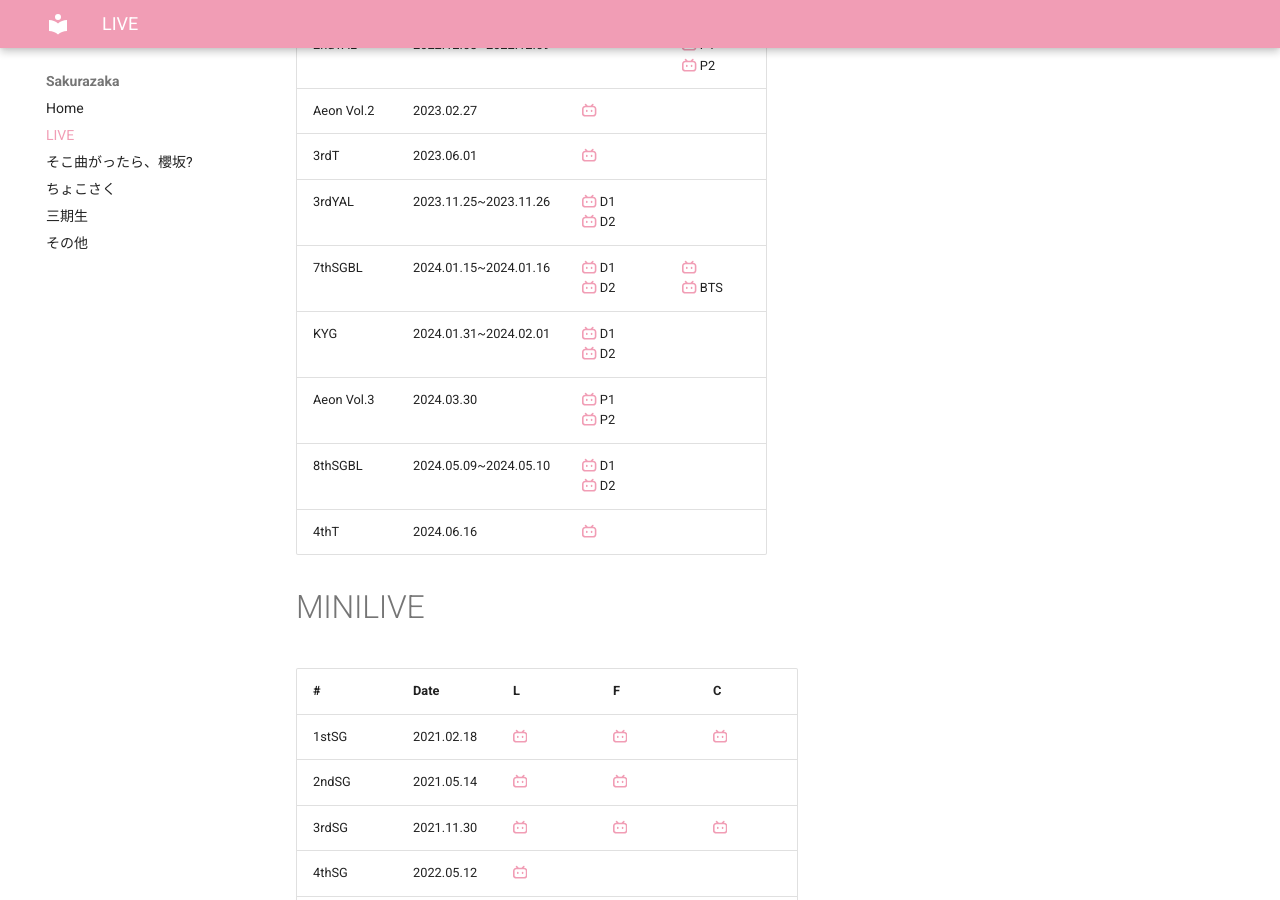
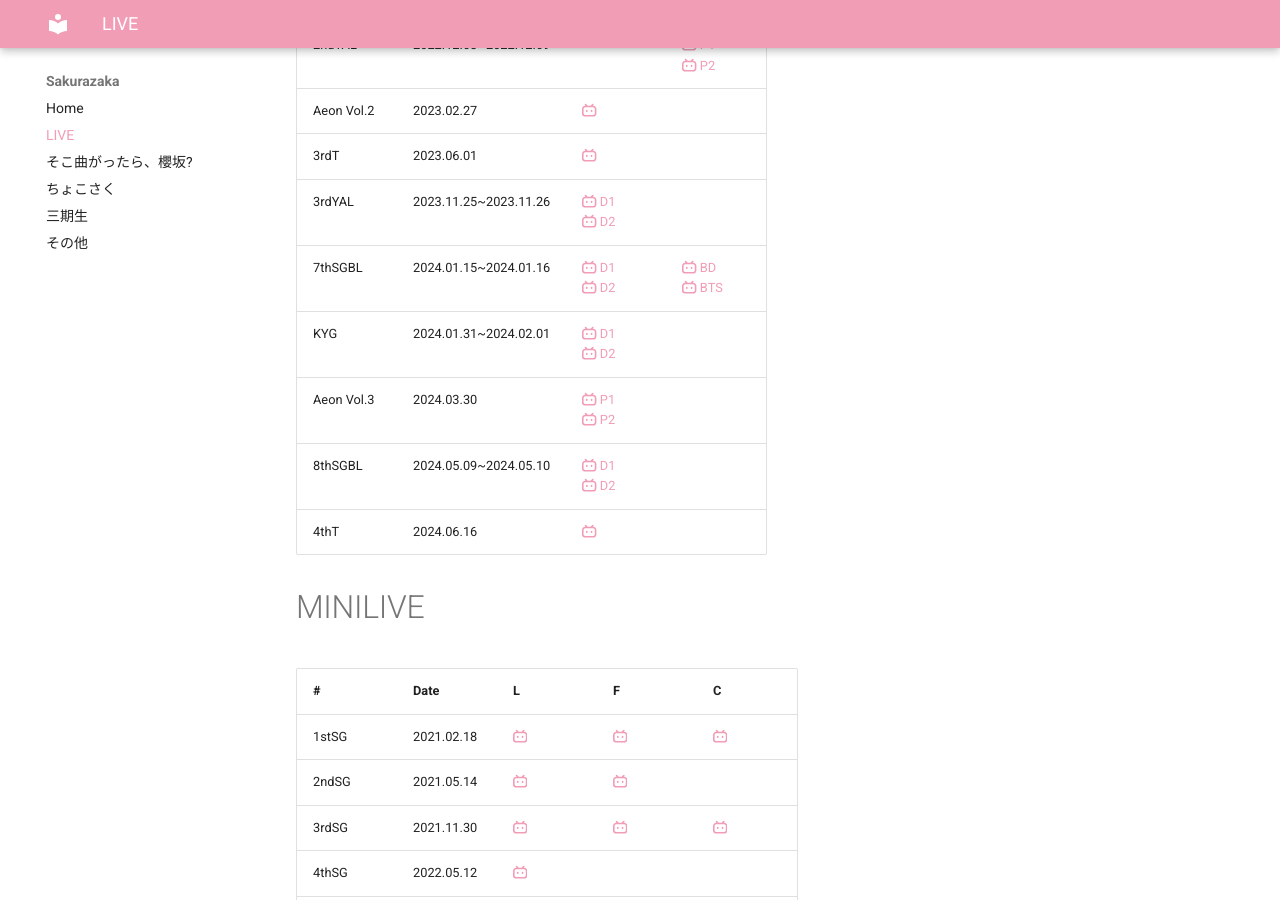
Before and after one commit to aki-192/sakura, an MkDocs documentation site: the page built from docs/live.md, in a window 1280 px wide and 900 px high, scrolled down 801 px. Built offline with MkDocs 1.6.1 and Material for MkDocs 9.7.7, drawn with Linux system fonts in a browser that asks for light colours.

```diff
--- a/docs/live.md
+++ b/docs/live.md
@@ -8,22 +8,22 @@ title: LIVE
 | --- | --- | --- | --- |
 | DCDL | 2020.12.08 | | [:simple-bilibili:](https://www.bilibili.com/video/BV1Rv41177Zj?p=1) |
 | ST | 2021.01.31 | [:simple-bilibili:](https://www.bilibili.com/video/BV1Rv41177Zj?p=2) | |
-| BL | 2021.06.16~2021.06.18 | [:simple-bilibili:](https://www.bilibili.com/video/BV1MM4y1u7MZ/) D1 <br> [:simple-bilibili:](https://www.bilibili.com/video/BV17q4y1L7Hc/) D2 <br> [:simple-bilibili:](https://www.bilibili.com/video/BV1r54y1H7GN/) D3| |
-| WKF | 2021.07.09~2021.07.11 | [:simple-bilibili:](https://www.bilibili.com/video/BV1i64y14773/) D1 <br> [:simple-bilibili:](https://www.bilibili.com/video/BV1nK4y1u7WH/) D3| |
+| BL | 2021.06.16~2021.06.18 | [:simple-bilibili: D1](https://www.bilibili.com/video/BV1MM4y1u7MZ/) <br> [:simple-bilibili: D2](https://www.bilibili.com/video/BV17q4y1L7Hc/) <br> [:simple-bilibili: D3](https://www.bilibili.com/video/BV1r54y1H7GN/) | |
+| WKF | 2021.07.09~2021.07.11 | [:simple-bilibili: D1](https://www.bilibili.com/video/BV1i64y14773/) <br> [:simple-bilibili: D3](https://www.bilibili.com/video/BV1nK4y1u7WH/) | |
 | 1stT | 2021.10.31 | [:simple-bilibili:](https://www.bilibili.com/video/BV1Vh411t7eg/) | |
-| 1stYAL | 2021.12.09~2021.12.10 | [:simple-bilibili:](https://www.bilibili.com/video/BV1v44y1a7hK/) D2 | [:simple-bilibili:](https://www.bilibili.com/video/BV11a4y1C7mu/) BTS |
-| 3rdSGBL| 2022.01.08~2022.01.09 | [:simple-bilibili:](https://www.bilibili.com/video/BV1y3411e71t/) D1 <br> [:simple-bilibili:](https://www.bilibili.com/video/BV1yP4y1E7HV/) D2| |
-| WRG | 2022.05.21~2022.05.22 | [:simple-bilibili:](https://www.bilibili.com/video/BV1sT4y1q7Ka/) D1 <br> [:simple-bilibili:](https://www.bilibili.com/video/BV1bT4y1q7Ma/) D2| |
-| WKF | 2022.08.22 | [:simple-bilibili:](https://www.bilibili.com/video/BV1hW4y187s1/) D2 | |
-| 2ndT | 2022.11.08~2022.11.09 | [:simple-bilibili:](https://www.bilibili.com/video/BV1nv4y1m7H5/) D2 | [:simple-bilibili:](https://www.bilibili.com/video/BV1NH4y1J7Cm/) D1 <br> [:simple-bilibili:](https://www.bilibili.com/video/BV1YqbsedEVq/) D2 <br> [:simple-bilibili:](https://www.bilibili.com/video/BV1ut421b7g9/) BTS|
-| 2ndYAL | 2022.12.08~2022.12.09 |  | [:simple-bilibili:](https://www.bilibili.com/video/BV1jz4y1E7kn/) P1 <br> [:simple-bilibili:](https://www.bilibili.com/video/BV1cV4y1h72x/) P2|
+| 1stYAL | 2021.12.09~2021.12.10 | [:simple-bilibili: D2](https://www.bilibili.com/video/BV1v44y1a7hK/) | [:simple-bilibili: BTS](https://www.bilibili.com/video/BV11a4y1C7mu/) |
+| 3rdSGBL| 2022.01.08~2022.01.09 | [:simple-bilibili: D1](https://www.bilibili.com/video/BV1y3411e71t/) <br> [:simple-bilibili: D2](https://www.bilibili.com/video/BV1yP4y1E7HV/) | |
+| WRG | 2022.05.21~2022.05.22 | [:simple-bilibili: D1](https://www.bilibili.com/video/BV1sT4y1q7Ka/)  <br> [:simple-bilibili: D2](https://www.bilibili.com/video/BV1bT4y1q7Ma/) | |
+| WKF | 2022.08.22 | [:simple-bilibili: D2](https://www.bilibili.com/video/BV1hW4y187s1/) | |
+| 2ndT | 2022.11.08~2022.11.09 | [:simple-bilibili: D2](https://www.bilibili.com/video/BV1nv4y1m7H5/) | [:simple-bilibili: D1](https://www.bilibili.com/video/BV1NH4y1J7Cm/) <br> [:simple-bilibili: D2](https://www.bilibili.com/video/BV1YqbsedEVq/) <br> [:simple-bilibili: BTS](https://www.bilibili.com/video/BV1ut421b7g9/) |
+| 2ndYAL | 2022.12.08~2022.12.09 |  | [:simple-bilibili: P1](https://www.bilibili.com/video/BV1jz4y1E7kn/) <br> [:simple-bilibili: P2](https://www.bilibili.com/video/BV1cV4y1h72x/)|
 | Aeon Vol.2 | 2023.02.27 | [:simple-bilibili:](https://www.bilibili.com/video/BV1Fs4y1Z7FV/) | |
 | 3rdT | 2023.06.01 | [:simple-bilibili:](https://www.bilibili.com/video/BV1Xh4y1d7ht/) | |
-| 3rdYAL | 2023.11.25~2023.11.26 | [:simple-bilibili:](https://www.bilibili.com/video/BV1fW421F7FY/) D1 <br> [:simple-bilibili:](https://www.bilibili.com/video/BV1Fw411h7hM?p=2)  D2| |
-| 7thSGBL | 2024.01.15~2024.01.16 | [:simple-bilibili:](https://www.bilibili.com/video/BV1nV411Q7uN/) D1 <br> [:simple-bilibili:](https://www.bilibili.com/video/BV1BJ4m1b7RX/) D2| [:simple-bilibili:](https://www.bilibili.com/video/BV1V1421b7ec/) <br> [:simple-bilibili:](https://www.bilibili.com/video/BV171421b7SU/) BTS |
-| KYG | 2024.01.31~2024.02.01 | [:simple-bilibili:](https://www.bilibili.com/video/BV1o1421Z7f2/) D1 <br> [:simple-bilibili:](https://www.bilibili.com/video/BV1b4421U7j5/) D2 | |
-| Aeon Vol.3 | 2024.03.30 | [:simple-bilibili:](https://www.bilibili.com/video/BV1DD42157Xf/) P1 <br> [:simple-bilibili:](https://www.bilibili.com/video/BV1Dx4y1Y7Bo/) P2 | |
-| 8thSGBL | 2024.05.09~2024.05.10 | [:simple-bilibili:](https://www.bilibili.com/video/BV1ub421h7K7/) D1 <br> [:simple-bilibili:](https://www.bilibili.com/video/BV1dw4m1Q7ov/) D2 | |
+| 3rdYAL | 2023.11.25~2023.11.26 | [:simple-bilibili: D1](https://www.bilibili.com/video/BV1fW421F7FY/) <br> [:simple-bilibili: D2](https://www.bilibili.com/video/BV1Fw411h7hM?p=2) | |
+| 7thSGBL | 2024.01.15~2024.01.16 | [:simple-bilibili: D1](https://www.bilibili.com/video/BV1nV411Q7uN/) <br> [:simple-bilibili: D2](https://www.bilibili.com/video/BV1BJ4m1b7RX/) | [:simple-bilibili: BD](https://www.bilibili.com/video/BV1V1421b7ec/) <br> [:simple-bilibili: BTS](https://www.bilibili.com/video/BV171421b7SU/) |
+| KYG | 2024.01.31~2024.02.01 | [:simple-bilibili: D1](https://www.bilibili.com/video/BV1o1421Z7f2/) <br> [:simple-bilibili: D2](https://www.bilibili.com/video/BV1b4421U7j5/) | |
+| Aeon Vol.3 | 2024.03.30 | [:simple-bilibili: P1](https://www.bilibili.com/video/BV1DD42157Xf/) <br> [:simple-bilibili: P2](https://www.bilibili.com/video/BV1Dx4y1Y7Bo/) | |
+| 8thSGBL | 2024.05.09~2024.05.10 | [:simple-bilibili: D1](https://www.bilibili.com/video/BV1ub421h7K7/) <br> [:simple-bilibili: D2](https://www.bilibili.com/video/BV1dw4m1Q7ov/) | |
 | 4thT | 2024.06.16 | [:simple-bilibili:](https://www.bilibili.com/video/BV1jm42157Uc/) | |
 
 
```
